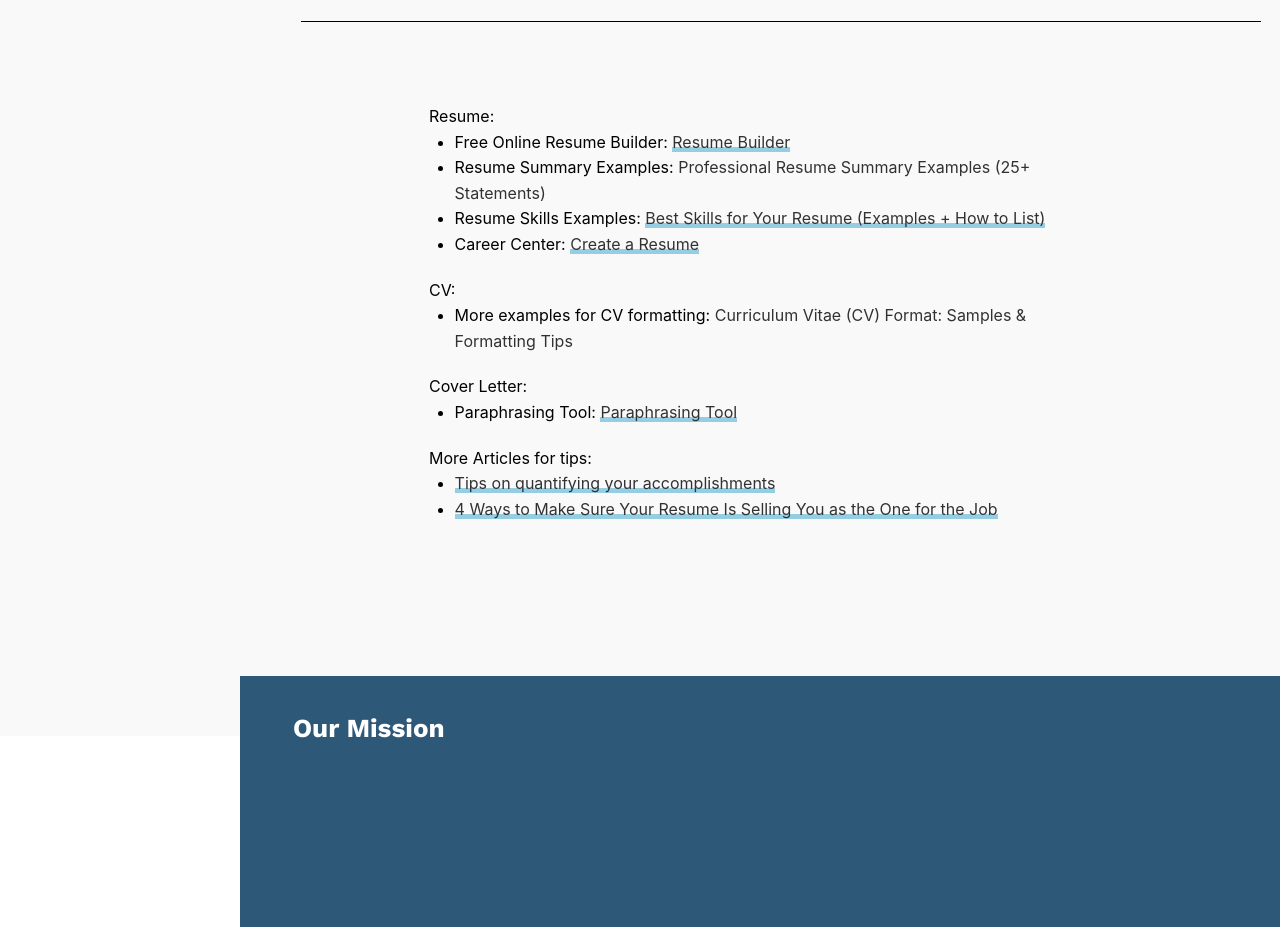
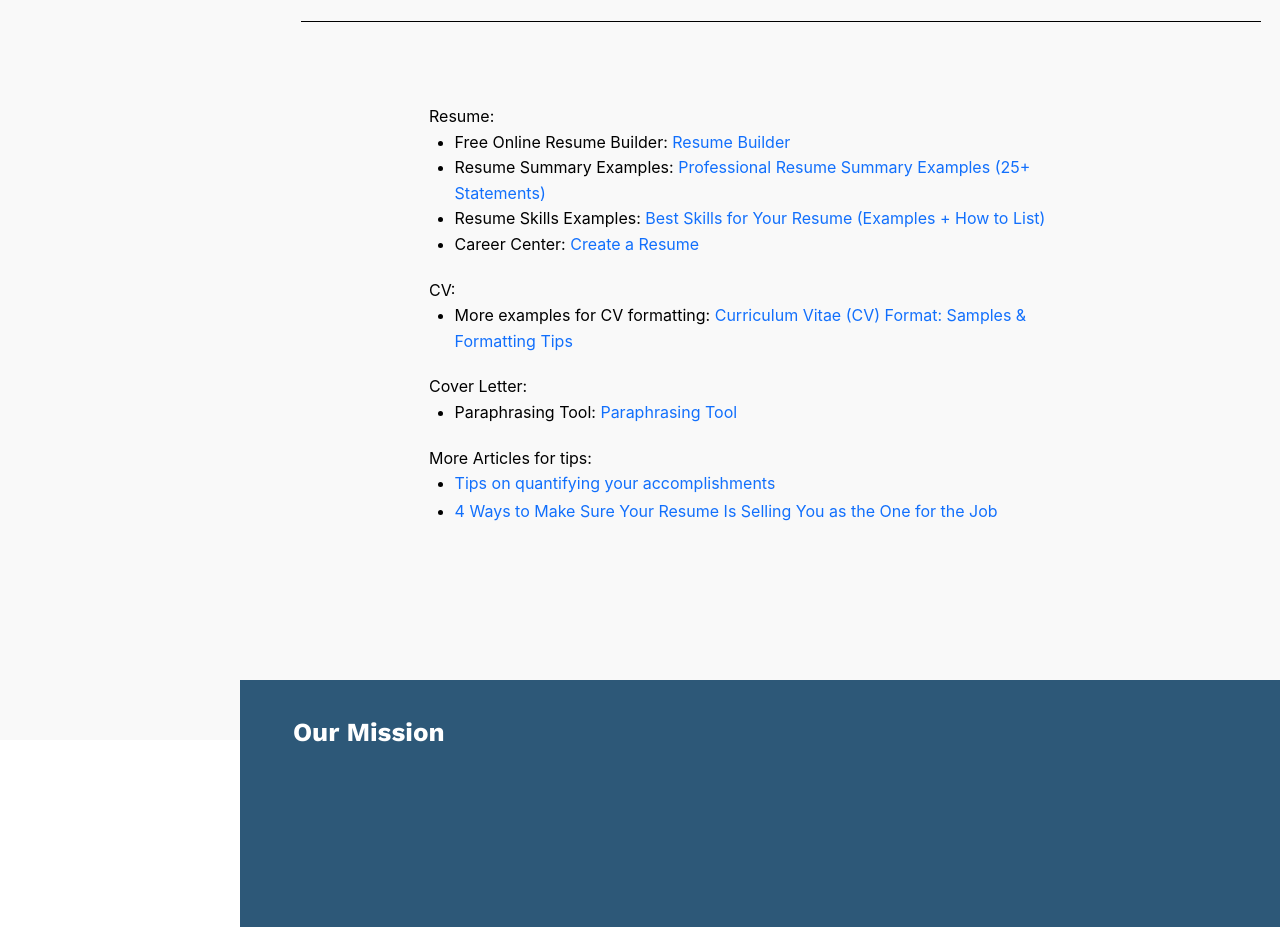
Before and after one commit to jiang718/GoalTritons, a Vue app in the folder vue/: page /resume in a window 1280 px wide. Shown: the part 7522-8449 px from the top of the page. Built offline with nearby package versions, Linux system fonts and the light colour scheme.

Commit message:
Add hover effect for moreRec class

```diff
--- a/vue/src/views/Resume.vue
+++ b/vue/src/views/Resume.vue
@@ -555,41 +555,41 @@
       <p class="ulTitle">Resume:</p>
       <ul>
         <li>Free Online Resume Builder: <a href="//www.resume.com/" target="_blank">
-          <p class="moreRec" style="display: inline; opacity: 80%">Resume Builder</p>
+          <p class="moreRec" style="display: inline">Resume Builder</p>
         </a>
         </li>
         <li>Resume Summary Examples: <a href="//zety.com/blog/resume-summary#:~:text=Here's%20how%20to%20write%20a,can%20deliver%20results%20when%20hired" target="_blank">
-          <p class="moreRec" style="display: inline; opacity: 80%"> Professional Resume Summary Examples (25+ Statements)</p></a>
+          <p class="moreRec" style="display: inline"> Professional Resume Summary Examples (25+ Statements)</p></a>
         </li>
         <li>Resume Skills Examples: <a href="//resumegenius.com/blog/resume-help/skills-for-resume" target="_blank">
-          <p class="moreRec" style="display: inline; opacity: 80%">Best Skills for Your Resume (Examples + How to List)</p></a>
+          <p class="moreRec" style="display: inline">Best Skills for Your Resume (Examples + How to List)</p></a>
         </li>
         <li>Career Center: <a href="https://career.ucsd.edu/succeed-search/resume/index.html" target="_blank">
-          <p class="moreRec" style="display: inline; opacity: 80%">Create a Resume</p></a>
+          <p class="moreRec" style="display: inline">Create a Resume</p></a>
         </li>
       </ul>
 
       <p class="ulTitle" style="margin-top: 20px;">CV:</p>
       <ul>
         <li>More examples for CV formatting: <a href="//resumegenius.com/blog/cv-help/cv-format#conferences" target="_blank">
-          <p class="moreRec" style="display: inline; opacity: 80%">Curriculum Vitae (CV) Format: Samples & Formatting Tips</p></a>
+          <p class="moreRec" style="display: inline">Curriculum Vitae (CV) Format: Samples & Formatting Tips</p></a>
         </li>
       </ul>
 
       <p class="ulTitle" style="margin-top: 20px;">Cover Letter:</p>
       <ul>
         <li>Paraphrasing Tool: <a href="//quillbot.com/" target="_blank">
-          <p class="moreRec" style="display: inline; opacity: 80%">Paraphrasing Tool</p></a>
+          <p class="moreRec" style="display: inline">Paraphrasing Tool</p></a>
         </li>
       </ul>
 
       <p class="ulTitle" style="margin-top: 20px;">More Articles for tips:</p>
       <ul>
         <li><a href="//www.themuse.com/advice/how-to-quantify-your-resume-bullets-when-you-dont-work-with-numbers" target="_blank">
-          <p class="moreRec" style="display: inline; opacity: 80%">Tips on quantifying your accomplishments</p></a>
+          <p class="moreRec" style="display: inline">Tips on quantifying your accomplishments</p></a>
         </li>
         <li><a href="//www.themuse.com/advice/4-ways-to-make-sure-your-resume-is-selling-you-as-the-one-for-the-job" target="_blank">
-          <p class="moreRec" style="display: inline; opacity: 80%">4 Ways to Make Sure Your Resume Is Selling You as the One for the Job</p></a>
+          <p class="moreRec">4 Ways to Make Sure Your Resume Is Selling You as the One for the Job</p></a>
         </li>
       </ul>
     </div>
@@ -653,27 +653,37 @@ a{
   text-decoration: underline;
 }
 .moreRec{
-  text-decoration: none;
+  background-image: linear-gradient(
+      to right,
+      orange,
+      orange 50%,
+      #116FFC 50%
+  );
+  background-size: 200% 100%;
+  background-position: -100%;
+  display: inline-block;
+  padding: 2px 0;
   position: relative;
-  color: black;
+  -webkit-background-clip: text;
+  -webkit-text-fill-color: transparent;
+  transition: all 0.3s ease-in-out;
 }
 .moreRec::before {
   content: '';
-  background-color: hsla(196, 61%, 58%, .75);
+  background: orange;
+  display: block;
   position: absolute;
+  bottom: -3px;
   left: 0;
-  bottom: 0px;
-  width: 100%;
-  height: 5px;
-  z-index: -1;
-  transition: all .3s ease-in-out;
+  width: 0;
+  height: 2px;
+  transition: all 0.3s ease-in-out;
+}
+.moreRec:hover {
+  background-position: 0;
 }
 .moreRec:hover::before {
-  bottom: 0;
-  height: 100%;
-}
-.moreRes {
-  color: #116FFC;
+  width: 100%;
 }
 div{
   text-align: center;
```
